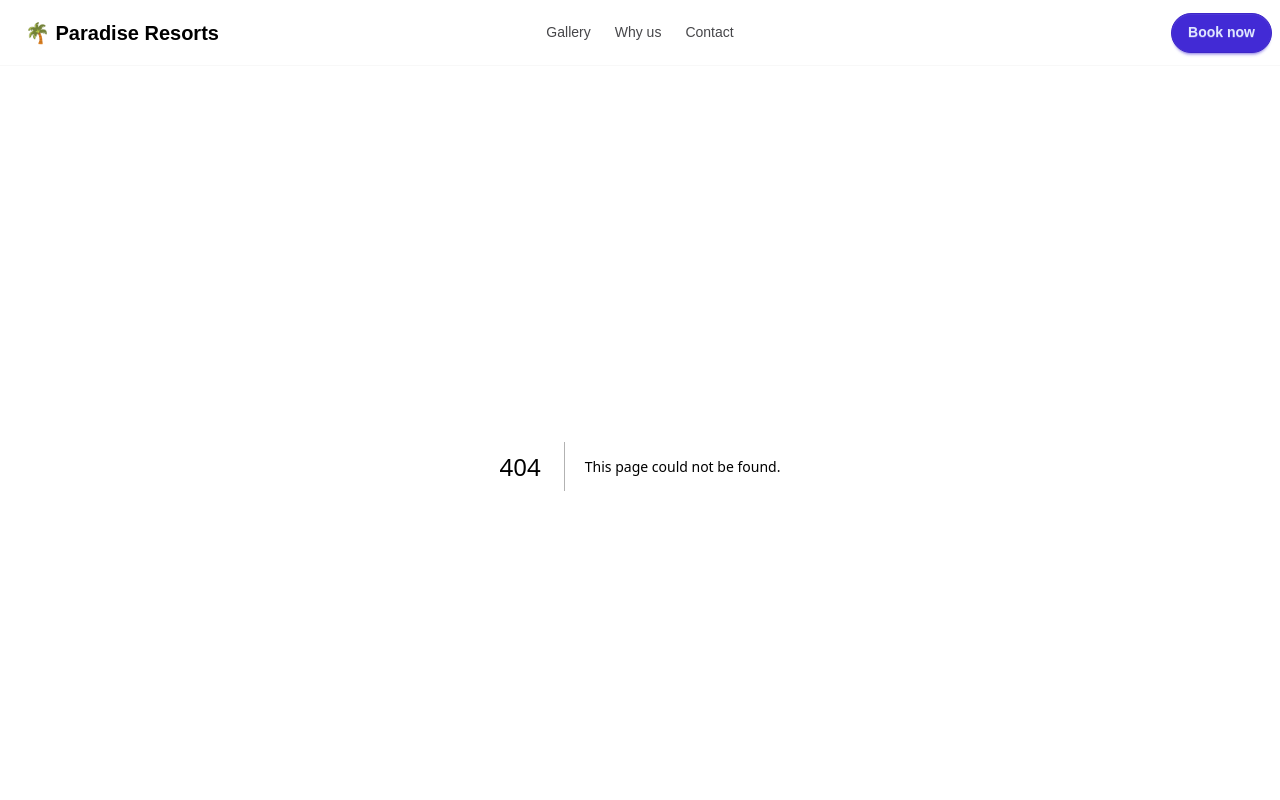
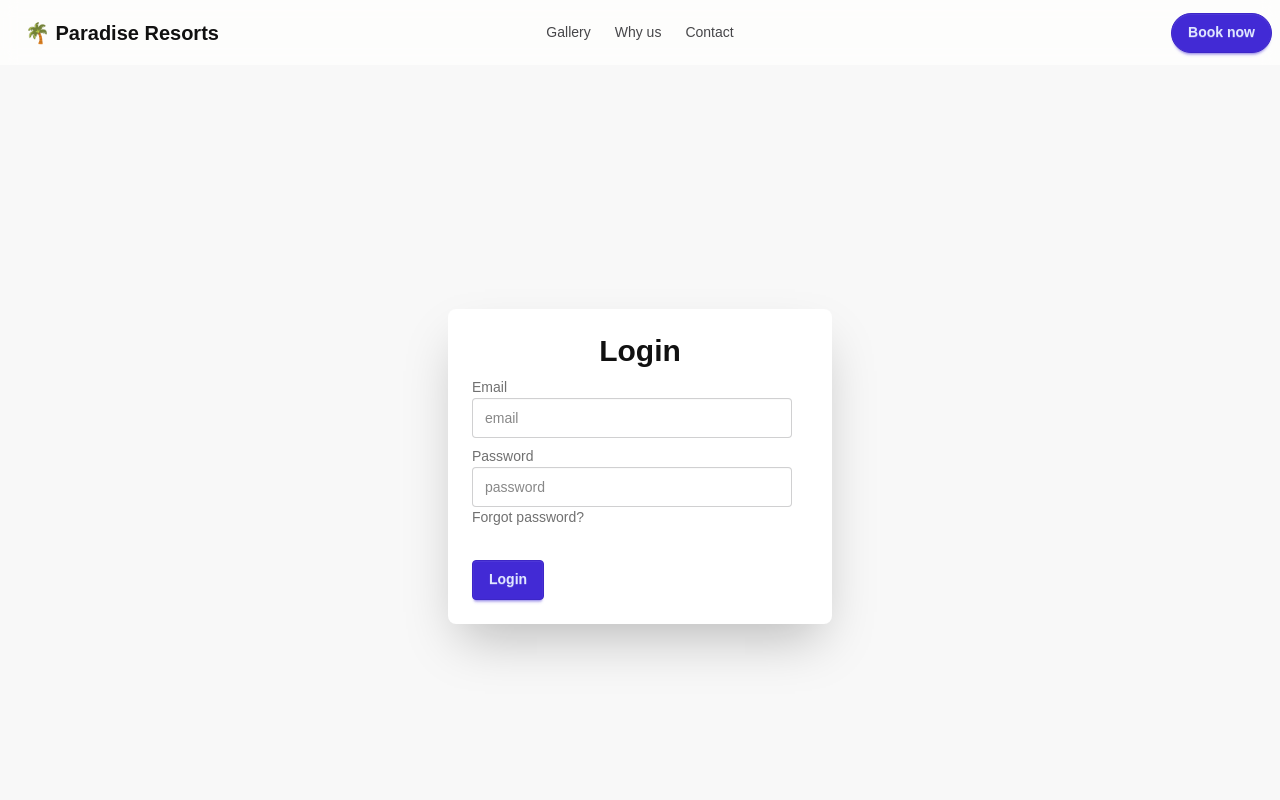
Before and after one commit to themarneilx/resort-booking, a Next.js app: page /login in a window 1280 px wide. Before the commit this address had no page. Shown: the top 800 px of the page. Built offline with nearby package versions, Linux system fonts and the light colour scheme.

Commit message:
added login

```diff
--- /dev/null
+++ b/src/app/login/page.tsx
@@ -0,0 +1,5 @@
+import LoginForm from "@/components/LoginForm";
+
+export default function LoginPage() {
+  return <LoginForm />;
+}
--- /dev/null
+++ b/src/components/LoginForm.tsx
@@ -0,0 +1,45 @@
+"use client";
+
+import React from "react";
+
+const LoginForm = () => {
+  return (
+    <div className="min-h-screen bg-base-200 flex items-center justify-center">
+      <div className="card w-full max-w-sm shadow-2xl bg-base-100">
+        <div className="card-body">
+          <h1 className="text-3xl font-bold text-center">Login</h1>
+          <div className="form-control">
+            <label className="label">
+              <span className="label-text">Email</span>
+            </label>
+            <input
+              type="email"
+              placeholder="email"
+              className="input input-bordered"
+            />
+          </div>
+          <div className="form-control">
+            <label className="label">
+              <span className="label-text">Password</span>
+            </label>
+            <input
+              type="password"
+              placeholder="password"
+              className="input input-bordered"
+            />
+            <label className="label">
+              <a href="#" className="label-text-alt link link-hover">
+                Forgot password?
+              </a>
+            </label>
+          </div>
+          <div className="form-control mt-6">
+            <button className="btn btn-primary">Login</button>
+          </div>
+        </div>
+      </div>
+    </div>
+  );
+};
+
+export default LoginForm;
```
